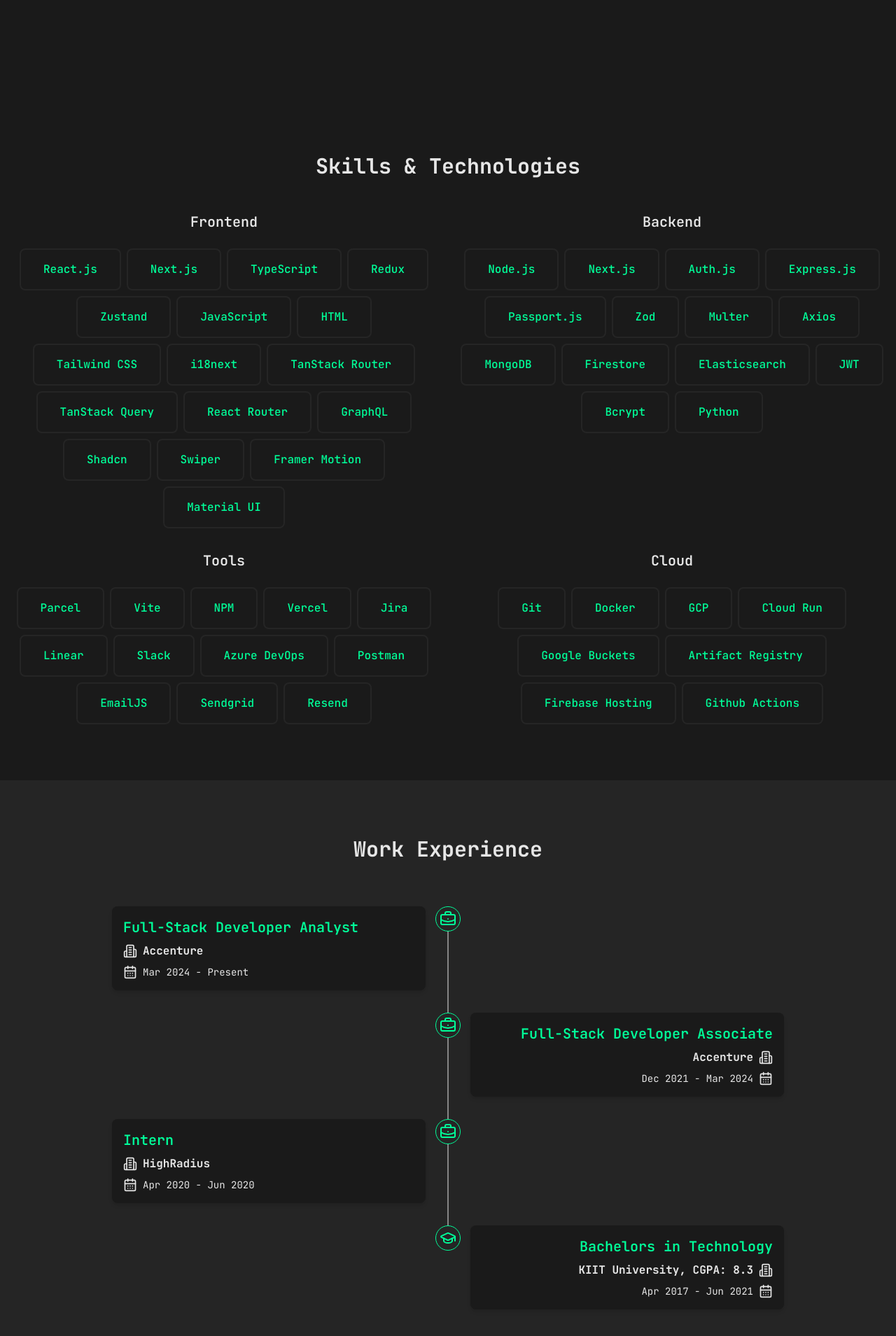
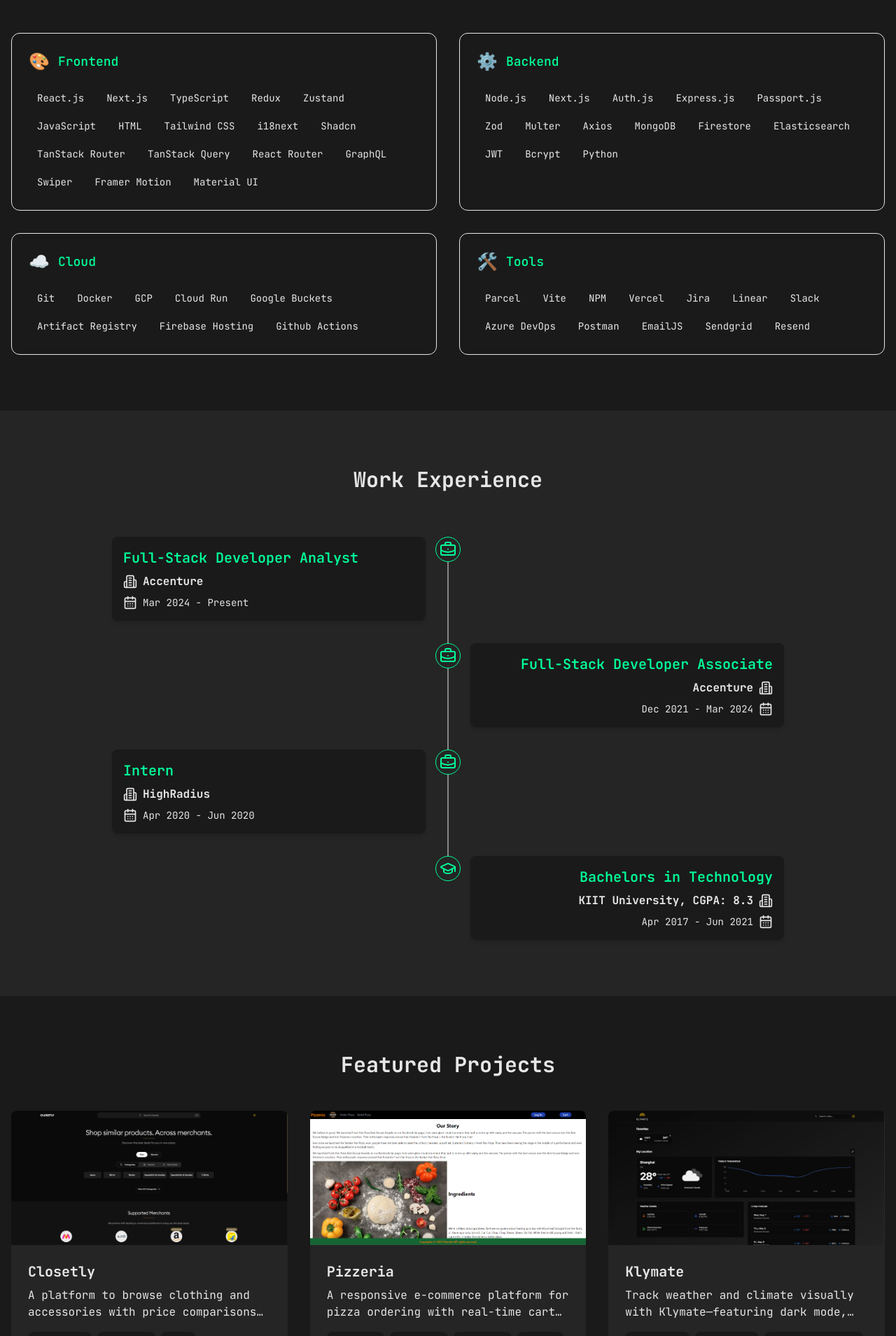
Before and after one commit to YashShrivastava10/portfolio, a Next.js app: page / in a window 1280 px wide. Shown: the part 661-2570 px from the top of the page at 70% size. Built offline with nearby package versions, Linux system fonts and the light colour scheme.

Commit message:
Revamp Skills section

```diff
--- a/src/components/Skills/RenderSkills.tsx
+++ b/src/components/Skills/RenderSkills.tsx
@@ -1,21 +1,21 @@
 "use client";
 
 import { motion } from "framer-motion";
-import React from "react";
 
 const RenderSkills = ({ skills }: { skills: string[] }) => {
   return (
     <>
-      {skills.map((skill) => (
-        <motion.div
+      {skills.map((skill, idx) => (
+        <motion.span
           key={skill}
           initial={{ opacity: 0 }}
           whileInView={{ opacity: 1 }}
-          transition={{ duration: 0.5 }}
-          className="px-4 py-3 text-center transition-all duration-300 border-2 rounded-lg lg:px-8 lg:py-4 border-secondary text-accent"
+          whileHover={{ color: "var(--accent)" }}
+          transition={{ duration: 0.2, delay: idx * 0.03 }}
+          className="px-3 py-1.5 text-sm bg-secondary/40 rounded text-textColor transition-colors duration-300"
         >
-          <span className="font-medium">{skill}</span>
-        </motion.div>
+          {skill}
+        </motion.span>
       ))}
     </>
   );
--- a/src/constants/contactInfoData.tsx
+++ b/src/constants/contactInfoData.tsx
@@ -15,7 +15,7 @@
   {
     icon: <MapPin />,
     label: "Location",
-    value: "Gurugram, India",
+    value: "Madhya Pradesh, India",
     href: "",
   },
 ];
--- a/src/constants/projectsData.ts
+++ b/src/constants/projectsData.ts
@@ -16,6 +16,15 @@
     technologies: ["Next.js", "Node.js", "MongoDB", "Redux"],
     github: "https://github.com/YashShrivastava10/pizzeria",
     live: "https://pizzeria-psi.vercel.app/",
+  },
+  {
+    title: "Klymate",
+    description:
+      "Track weather and climate visually with Klymate—featuring dark mode, location search, and personalized favorites.",
+    image: "/Klymate.png",
+    technologies: ["React.js", "Recharts", "Tanstack Query", "Shadcn"],
+    github: "https://github.com/YashShrivastava10/klymate",
+    live: "https://klymate.vercel.app/",
   },
   {
     title: "Tic-Tac-Toe",
--- a/src/constants/techStackData.ts
+++ b/src/constants/techStackData.ts
@@ -9,11 +9,11 @@
     "HTML",
     "Tailwind CSS",
     "i18next",
+    "Shadcn",
     "TanStack Router",
     "TanStack Query",
     "React Router",
     "GraphQL",
-    "Shadcn",
     "Swiper",
     "Framer Motion",
     "Material UI",
@@ -34,6 +34,16 @@
     "Bcrypt",
     "Python",
   ],
+  cloud: [
+    "Git",
+    "Docker",
+    "GCP",
+    "Cloud Run",
+    "Google Buckets",
+    "Artifact Registry",
+    "Firebase Hosting",
+    "Github Actions",
+  ],
   tools: [
     "Parcel",
     "Vite",
@@ -48,14 +58,4 @@
     "Sendgrid",
     "Resend",
   ],
-  cloud: [
-    "Git",
-    "Docker",
-    "GCP",
-    "Cloud Run",
-    "Google Buckets",
-    "Artifact Registry",
-    "Firebase Hosting",
-    "Github Actions",
-  ],
 };
--- a/src/pages/Hero.tsx
+++ b/src/pages/Hero.tsx
@@ -6,11 +6,11 @@
 const Hero = () => {
   return (
     <section
-      className="flex items-start min-h-screen pt-20 sm:items-center"
+      className="sm:items-center sm:py-20 flex items-start pt-20"
       id="hero"
     >
       <div className="container px-4 mx-auto">
-        <div className="flex flex-col-reverse items-center gap-6 md:gap-12 sm:flex-row">
+        <div className="md:gap-12 sm:flex-row flex flex-col-reverse items-center gap-6">
           <MotionContainer
             initial={{ opacity: 0, x: -50 }}
             animate={{ opacity: 1, x: 0 }}
--- a/src/pages/Skills.tsx
+++ b/src/pages/Skills.tsx
@@ -1,66 +1,7 @@
-// import CommonHeaderContainer from "@/components/common/CommonHeaderContainer";
-// import MotionContainer from "@/components/common/MotionContainer";
-// import RenderSkills from "@/components/Skills/RenderSkills";
-// import { techStack } from "@/constants/techStackData";
-
-// const Skills = () => {
-//   return (
-//     <section className="py-20" id="skills">
-//       <div className="container px-4 mx-auto">
-//         <CommonHeaderContainer>
-//           <>Skills & Technologies</>
-//         </CommonHeaderContainer>
-//         <div className="grid grid-cols-1 gap-6 lg:gap-2 md:grid-cols-3">
-//           {/* Front-End Column */}
-//           <MotionContainer
-//             initial={{ opacity: 0, x: -50 }}
-//             whileInView={{ opacity: 1, x: 0 }}
-//             transition={{ duration: 0.5 }}
-//           >
-//             <h3 className="mb-6 text-xl font-semibold text-center">
-//               Front-End
-//             </h3>
-//             <div className="flex flex-wrap justify-center gap-2">
-//               <RenderSkills skills={techStack.frontend} />
-//             </div>
-//           </MotionContainer>
-//           {/* Back-End Column */}
-//           <MotionContainer
-//             initial={{ opacity: 0, scale: 0.5 }}
-//             whileInView={{ opacity: 1, scale: 1 }}
-//             transition={{ duration: 0.5 }}
-//           >
-//             <h3 className="mb-6 text-xl font-semibold text-center">Back-End</h3>
-//             <div className="flex flex-wrap justify-center gap-2">
-//               <RenderSkills skills={techStack.backend} />
-//             </div>
-//           </MotionContainer>
-
-//           {/* Tools Column */}
-//           <MotionContainer
-//             initial={{ opacity: 0, x: -50 }}
-//             whileInView={{ opacity: 1, x: 0 }}
-//             transition={{ duration: 0.5 }}
-//           >
-//             <h3 className="mb-6 text-xl font-semibold text-center">Tools</h3>
-//             <div className="flex flex-wrap justify-center gap-2">
-//               <RenderSkills skills={techStack.tools} />
-//             </div>
-//           </MotionContainer>
-//         </div>
-//       </div>
-//     </section>
-//   );
-// };
-
-// export default Skills;
-
 import CommonHeaderContainer from "@/components/common/CommonHeaderContainer";
 import MotionContainer from "@/components/common/MotionContainer";
 import RenderSkills from "@/components/Skills/RenderSkills";
 import { techStack } from "@/constants/techStackData";
-
-// Type definitions
 interface TechStack {
   frontend: string[];
   backend: string[];
@@ -72,6 +13,7 @@
 interface TechCategory {
   category: string;
   skills: string[];
+  icon: string;
 }
 
 interface AnimationProps {
@@ -98,6 +40,7 @@
   ).map(([category, skills]) => ({
     category: formatCategoryName(category),
     skills,
+    icon: getCategoryIcon(category),
   }));
 
   // Helper function to format category names (e.g., "frontend" to "Front-End")
@@ -127,6 +70,21 @@
     }
   };
 
+  function getCategoryIcon(category: string): string {
+    switch (category.toLowerCase()) {
+      case "frontend":
+        return "🎨";
+      case "backend":
+        return "⚙️";
+      case "cloud":
+        return "☁️";
+      case "tools":
+        return "🛠️";
+      default:
+        return "💻";
+    }
+  }
+
   return (
     <section className="py-20" id="skills">
       <div className="container px-4 mx-auto">
@@ -134,13 +92,22 @@
           <>Skills & Technologies</>
         </CommonHeaderContainer>
 
-        <div className="grid grid-cols-1 gap-6 md:grid-cols-2 lg:gap-8">
+        <div className="md:grid-cols-2 lg:gap-8 grid grid-cols-1 gap-6">
           {techCategories.map((tech, index) => (
-            <MotionContainer key={tech.category} {...getAnimationProps(index)}>
-              <h3 className="mb-6 text-xl font-semibold text-center">
-                {tech.category}
-              </h3>
-              <div className="flex flex-wrap justify-center gap-2">
+            <MotionContainer
+              key={tech.category}
+              {...getAnimationProps(index)}
+              className="bg-secondary/20 backdrop-blur-sm rounded-xl border-secondary/30 p-6 border"
+            >
+              <div className="flex items-center gap-3 mb-5">
+                <span className="text-2xl" aria-hidden="true">
+                  {tech.icon}
+                </span>
+                <h3 className="text-accent text-lg font-medium">
+                  {tech.category}
+                </h3>
+              </div>
+              <div className="flex flex-wrap gap-2">
                 <RenderSkills skills={tech.skills} />
               </div>
             </MotionContainer>
```
Also changed, not shown: public/Klymate-1.png (added), public/Klymate.png (added).
